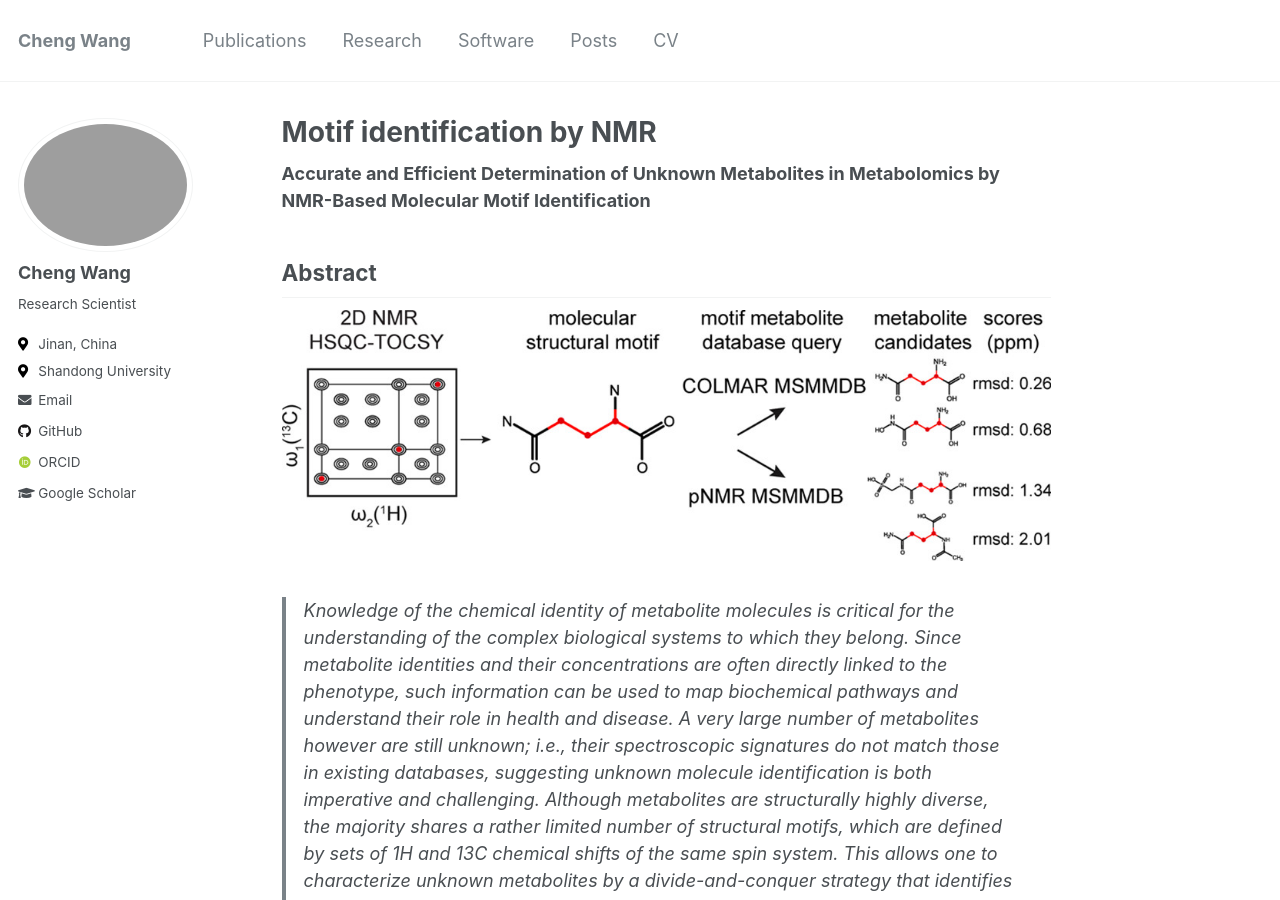
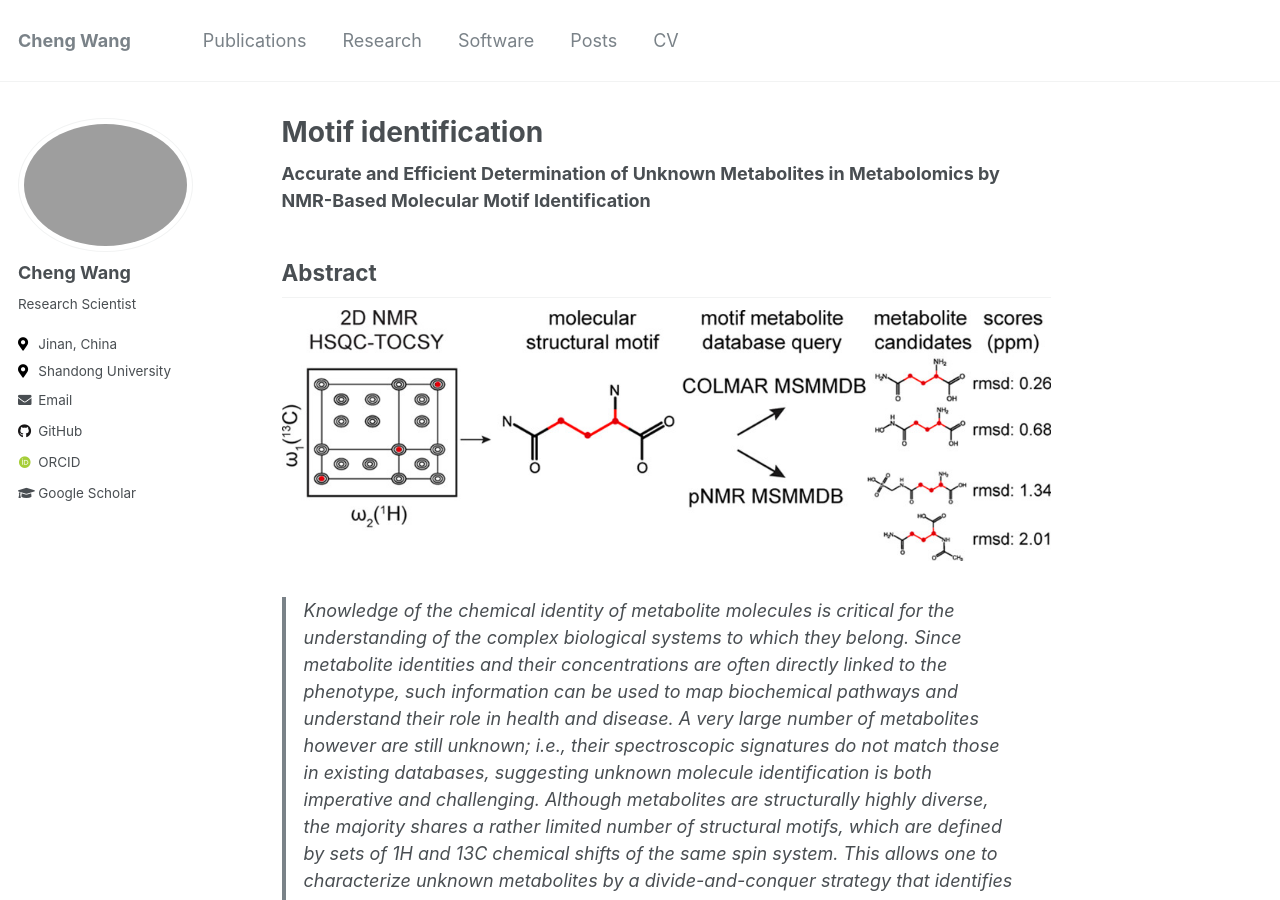
Before and after one commit to chengwangbio/chengwangbio.github.io, a Jekyll site: the page built from _research/2019-ac.md, in a window 1280 px wide and 900 px high. Built offline with Jekyll 4.4.1, drawn with Linux system fonts in a browser that asks for light colours; some web fonts are replaced.

Commit message:
Update 2019-ac.md

```diff
--- a/_research/2019-ac.md
+++ b/_research/2019-ac.md
@@ -1,7 +1,7 @@
 ---
-title: "Motif identification by NMR"
+title: "Motif identification"
 layout: single-portfolio
-excerpt: "<img src='/images/research/2019-ac.png' alt=''>"
+excerpt: "<img src='/images/research/2019-ac.png' alt='' width='500' height='500'>"
 collection: research
 order_number: 30
 header:
```
